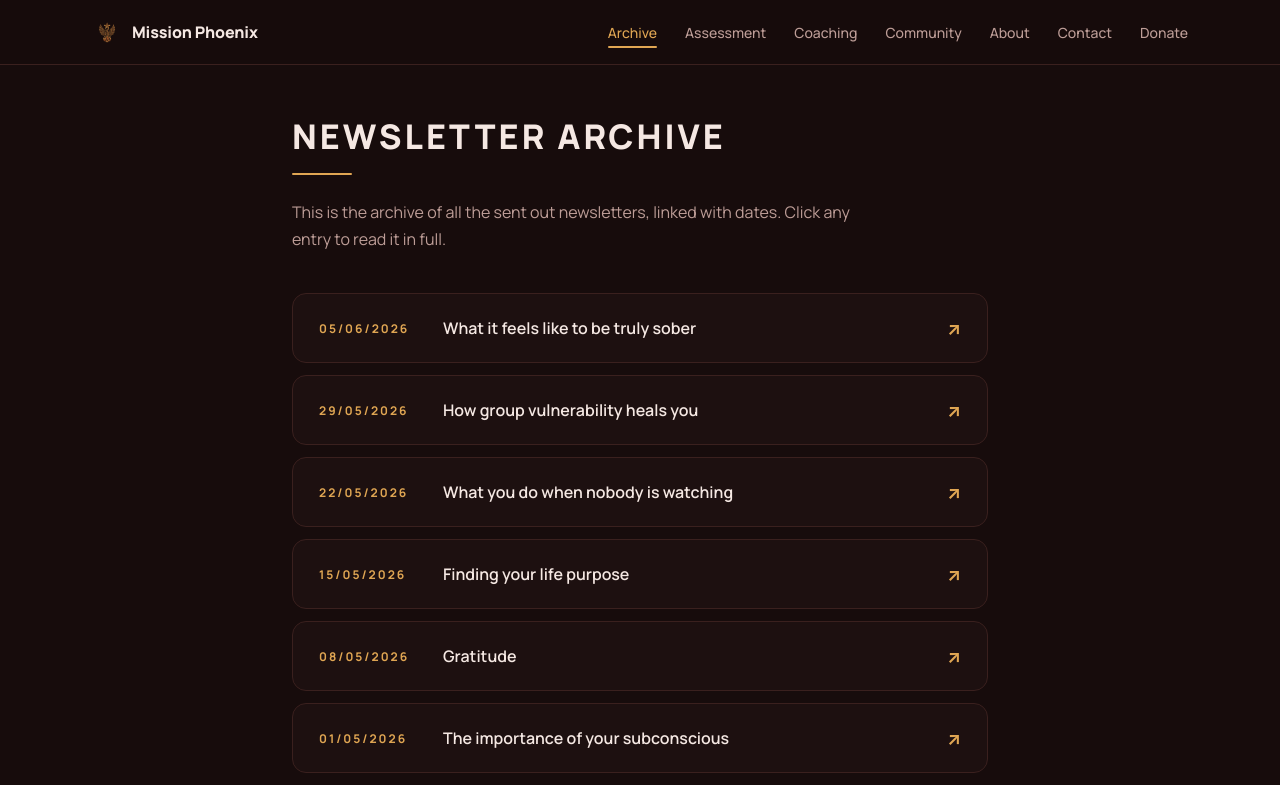
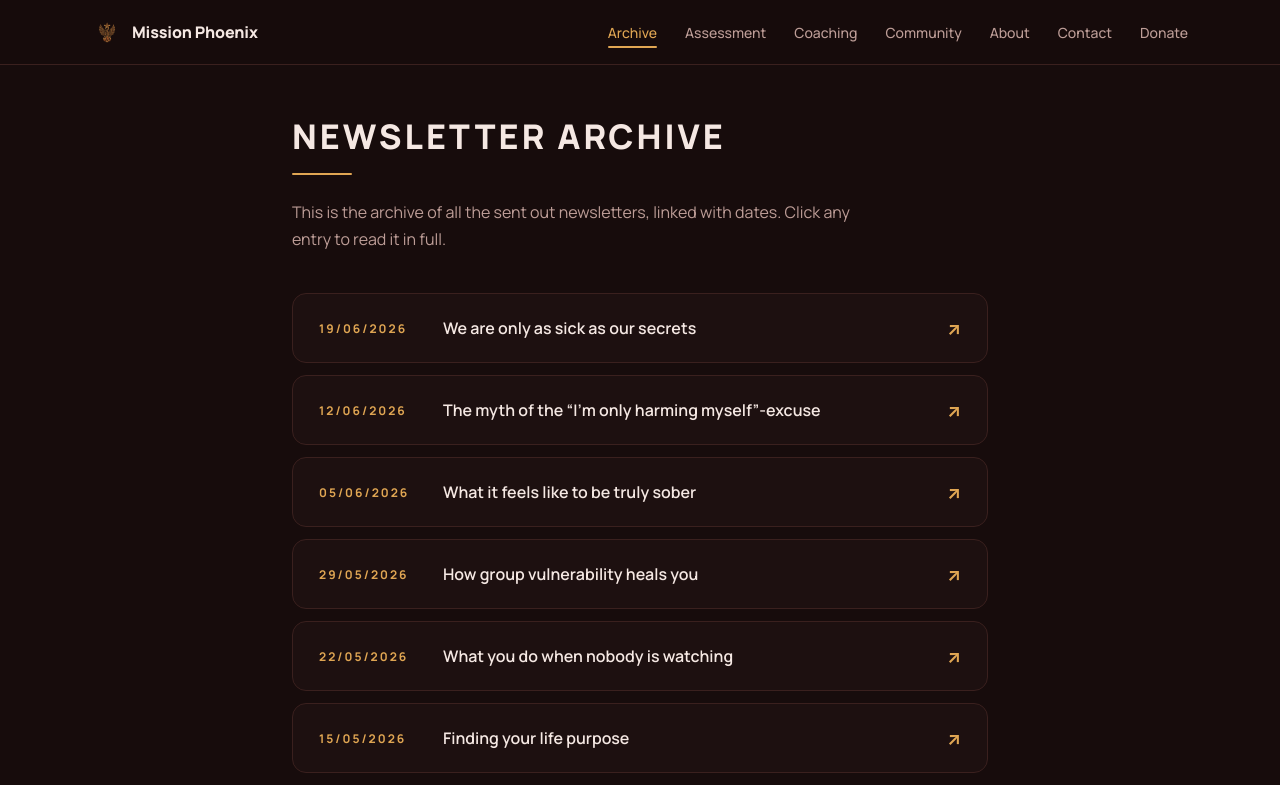
Before and after one commit to MichaelFjell/missionphoenix, a React (Vite) app in the folder mission-phoenix/: page /archive in a window 1280 px wide. Shown: the top 785 px of the page. Built offline with nearby package versions, Linux system fonts and the light colour scheme; no server answers.

Commit message:
Add newsletters to Archive component
Added new newsletter entries to the Archive component.

```diff
--- a/mission-phoenix/src/Archive.jsx
+++ b/mission-phoenix/src/Archive.jsx
@@ -1,5 +1,15 @@
 export default function Archive() {
   const newsletters = [
+    {
+      title: 'We are only as sick as our secrets',
+      date: '19/06/2026',
+      url: 'https://buttondown.com/missionphoenix/archive/we-are-only-as-sick-as-our-secrets/',
+    },
+    {
+      title: 'The myth of the “I’m only harming myself”-excuse',
+      date: '12/06/2026',
+      url: 'https://buttondown.com/missionphoenix/archive/the-myth-of-the-i-m-only-harming-myself-excuse/',
+    },
     {
       title: 'What it feels like to be truly sober',
       date: '05/06/2026',
```
